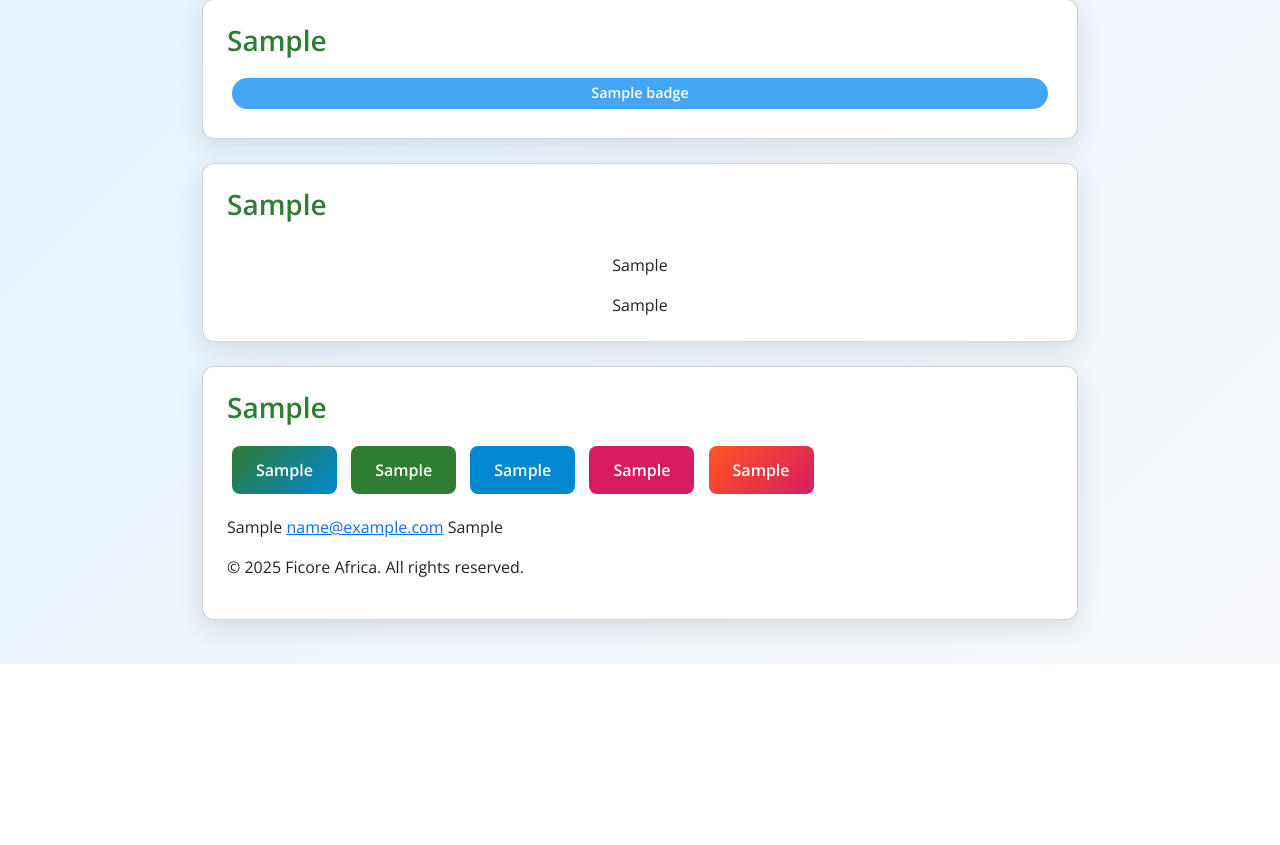
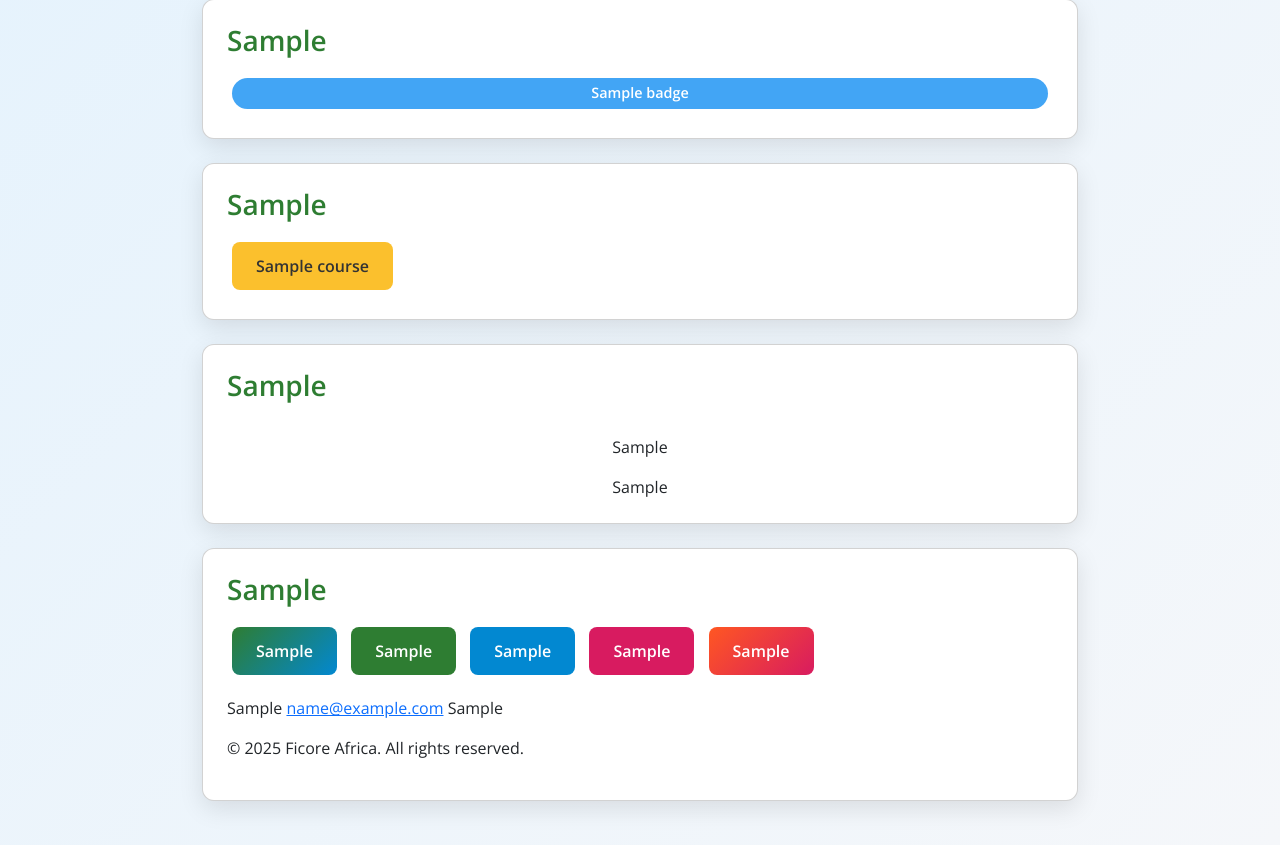
Before and after one commit to Muhammad-Sani1/FFTS, a Python web app: template templates/health_score_dashboard.html in a window 1280 px wide. Shown: the part 428-1273 px from the top of the page. Before the commit the page ends 1092 px from the top, so only its background shows below. Run offline with Jinja, Linux system fonts and the light colour scheme; the template is opened without the code that fills it: most values are stand-ins (such as "Sample title", 1, 10 or a date in 2020).

Commit message:
Update health_score_dashboard.html

```diff
--- a/templates/health_score_dashboard.html
+++ b/templates/health_score_dashboard.html
@@ -110,6 +110,24 @@
             transform: scale(1.05);
             box-shadow: 0 6px 16px rgba(0, 0, 0, 0.3);
         }
+        .btn-course {
+            background: #FBC02D;
+            border: none;
+            padding: 12px 24px;
+            font-weight: 600;
+            border-radius: 8px;
+            font-size: 1rem;
+            color: #333;
+            transition: transform 0.2s ease, box-shadow 0.2s ease;
+            margin: 5px;
+            display: inline-block;
+            text-decoration: none;
+        }
+        .btn-course:hover {
+            transform: scale(1.05);
+            background: #F9A825;
+            box-shadow: 0 6px 16px rgba(0, 0, 0, 0.3);
+        }
         .btn-feedback {
             background: #2E7D32;
             border: none;
@@ -182,6 +200,11 @@
             font-weight: 500;
             margin-bottom: 1rem;
         }
+        .course-list {
+            display: flex;
+            flex-wrap: wrap;
+            gap: 10px;
+        }
         @media (max-width: 600px) {
             .container {
                 padding: 10px;
@@ -189,7 +212,7 @@
             .card {
                 padding: 1rem;
             }
-            .btn-primary, .btn-secondary, .btn-feedback, .btn-waitlist, .btn-consultancy, .btn-share {
+            .btn-primary, .btn-secondary, .btn-course, .btn-feedback, .btn-waitlist, .btn-consultancy, .btn-share {
                 font-size: 0.9rem;
                 padding: 10px 20px;
             }
@@ -235,6 +258,15 @@
             {% else %}
                 <p>{{ translations['No Badges Yet'] }}</p>
             {% endif %}
+        </div>
+
+        <div class="card">
+            <h3>{{ translations['Recommended Learning'] }}</h3>
+            <div class="course-list">
+                {% for course in courses %}
+                    <a href="{{ course.link }}" class="btn btn-course" target="_blank">{{ course.title }}</a>
+                {% endfor %}
+            </div>
         </div>
 
         <div class="card">
```
